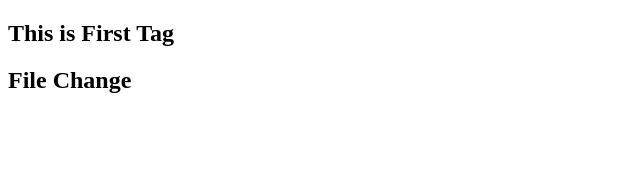
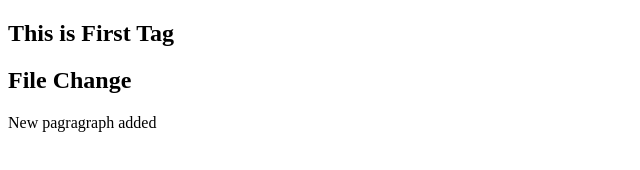
Before and after one commit to TanwirAlam/github-tutorial, a plain HTML site: page index.html in a window 1280 px wide. Shown: the whole page, without its empty margins (0-640 px from the left). Drawn offline with Linux system fonts and the light colour scheme.

Commit message:
Master Branch new Paragraph Added

```diff
--- a/index.html
+++ b/index.html
@@ -9,5 +9,6 @@
 <body>
     <h2>This is First Tag</h2>
     <h2>File Change</h2>
+    <p>New pagragraph added</p>
 </body>
 </html>
```
